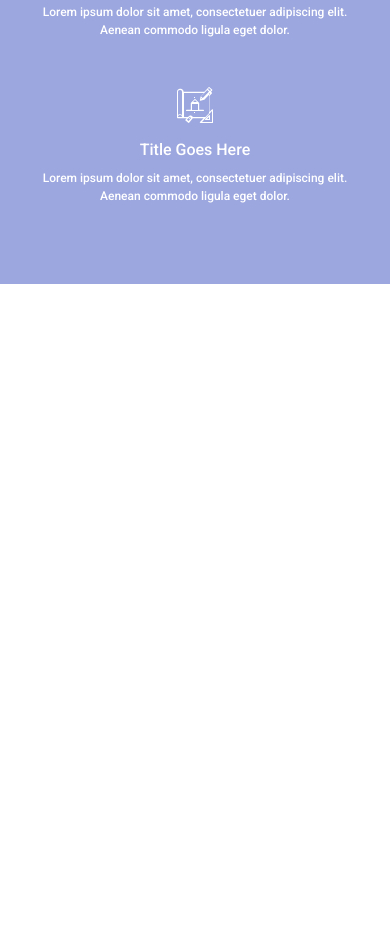
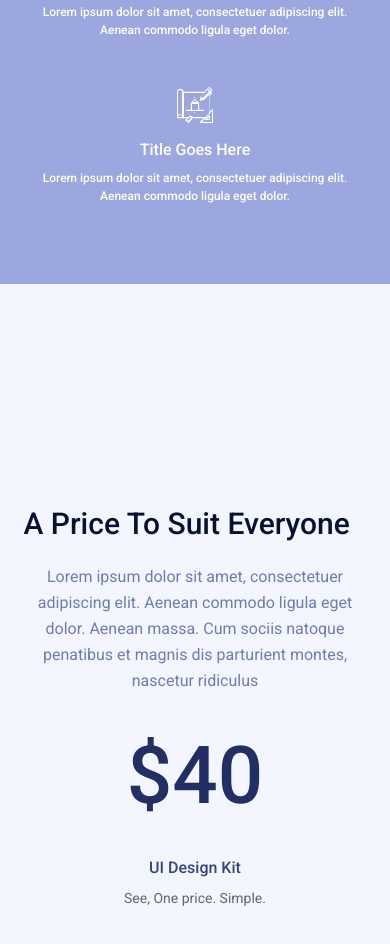
Before and after one commit to Samy4-byte/landing-command-project, a plain HTML site: page index.html in a window 390 px wide. Shown: the part 1372-2316 px from the top of the page. Before the commit the page ends 1656 px from the top, so only its background shows below. Drawn offline with Linux system fonts and the light colour scheme.

Commit message:
add info

```diff
--- a/index.html
+++ b/index.html
@@ -52,8 +52,8 @@
                 <button class="button label2">Learn More</button>
             </div>
         </div>
-
-        <section class="container main">
+    </section>
+    <section class="container main">
         <div class="title">
             <h2>Light, Fast & Powerful</h2>
             <p class="text-main">
@@ -89,6 +89,14 @@
         <div class="pic-main">
             <img class="pic-b" src="./images/undraw_mobile_login_ikmv.png" alt="">
         </div>
+    </section>
+        <section class="conteiner info">
+            <h2 class="price">A Price To Suit Everyone</h2>
+            <p class="lorem">Lorem ipsum dolor sit amet, consectetuer adipiscing elit. Aenean commodo ligula eget dolor. Aenean massa. Cum sociis natoque penatibus et magnis dis parturient montes, nascetur ridiculus </p>
+            <h3 class="dollar">$40</h3>
+            <div class="kit">UI Design Kit</div>
+            <div class="simple">See, One price. Simple.</div>
+        </section>
 </body>
 
 </html>
--- a/style.css
+++ b/style.css
@@ -8,13 +8,13 @@
 }
 
 .container {
-    width: 100vw;
+    width: 100%;
     height: 100vh;
     padding: 0px 165px;
 }
 
 .header {
-    width: 100ww;
+    width: 100%;
     height: 60px;
     padding: 12px 165px 0px;
     display: flex;
@@ -61,7 +61,7 @@ a:last-child {
     position: absolute;
     z-index: -1;
     top: 0;
-    right: -60px;
+    right: -0px;
 
 }
 
@@ -105,8 +105,6 @@ a:last-child {
     margin-left: 30px;
 }
 .main {
-    /* width: 100vw;
-    height: 100vh; */
     display: flex;
     justify-content: space-between;
     margin-top: 391px;
@@ -154,9 +152,53 @@ h4 {
     font-size: 12px;
     line-height: 18px;
 }
+.info {
+    width: 100%;
+    height: 783px;
+    background: #F3F5FF;
+    display: flex;
+    flex-direction: column;
+    align-items: center;
+}
+
+.price {
+    font-weight: 500;
+    font-size: 36px;
+    line-height: 48px;
+    margin-top:  216px;
+    color: #091133;
+}
+.lorem {
+    width: 600px;
+    text-align: center;
+    font-weight: 400;
+    font-size: 16px;
+    line-height: 26px;
+    color: #6F7CB2;
+    margin-top: 16px;
+}
+.dollar {
+    font-weight: 500;
+    font-size: 50px;
+    color: #222F65;
+    margin-top: 35px;
+}
+.kit {
+    color: #37447E;
+}
+.simple {
+    font-weight: 400;
+    font-size: 14px;
+    line-height: 24px;
+    margin-top: 85px;
+    color: #5D6970;
+
+}
 
 
-@media screen and (max-width: 630px) {
+
+
+@media screen and (max-width: 400px) {
     .header {
         padding: 12px 16px;
         align-items: center;
@@ -299,6 +341,23 @@ h4 {
     svg.image-main path{
         fill: #FFFFFF;
     }
-
+    .price {
+        font-weight: 500;
+        font-size: 30px;
+        line-height: 48px;
+    }
+    .lorem {
+        width: 343px;
+        height: 130px;
+    }
+    .kit {
+        margin-top: 35px;
+    }
+    .dollar {
+        font-size: 80px;
+    }
+    .simple {
+        margin-top: 9px;
+    }
 
 }
```
